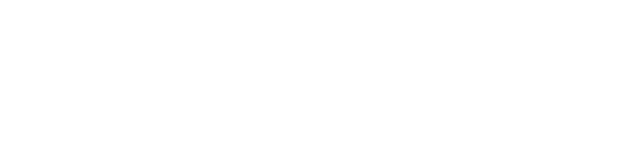
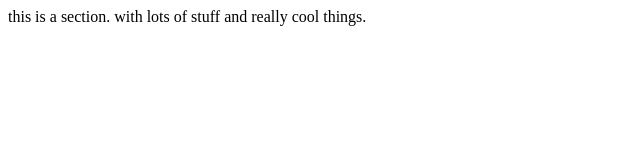
Before and after one commit to joncunni/sarcastip, a plain HTML site: page index.html in a window 1280 px wide. Shown: the whole page, without its empty margins (0-640 px from the left). Drawn offline with Linux system fonts and the light colour scheme.

Commit message:
ground control to major tom

```diff
--- a/index.html
+++ b/index.html
@@ -8,6 +8,6 @@
           content="width=device-width, initial-scale=1.0, user-scalable=1, minimum-scale=1.0, maximum-scale=1.0">
 </head>
 <body>
-
+<section>this is a section. with lots of stuff and really cool things.</section>
 </body>
 </html>
```
